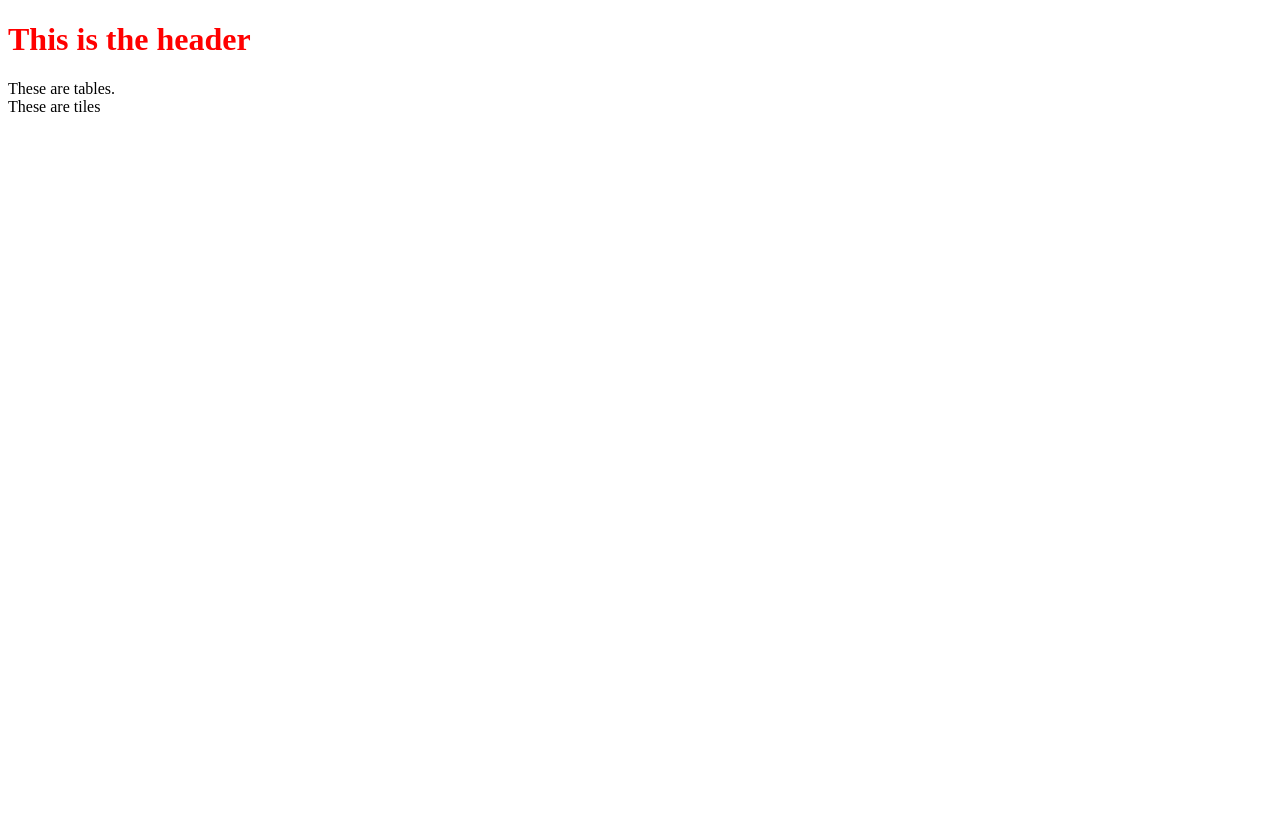
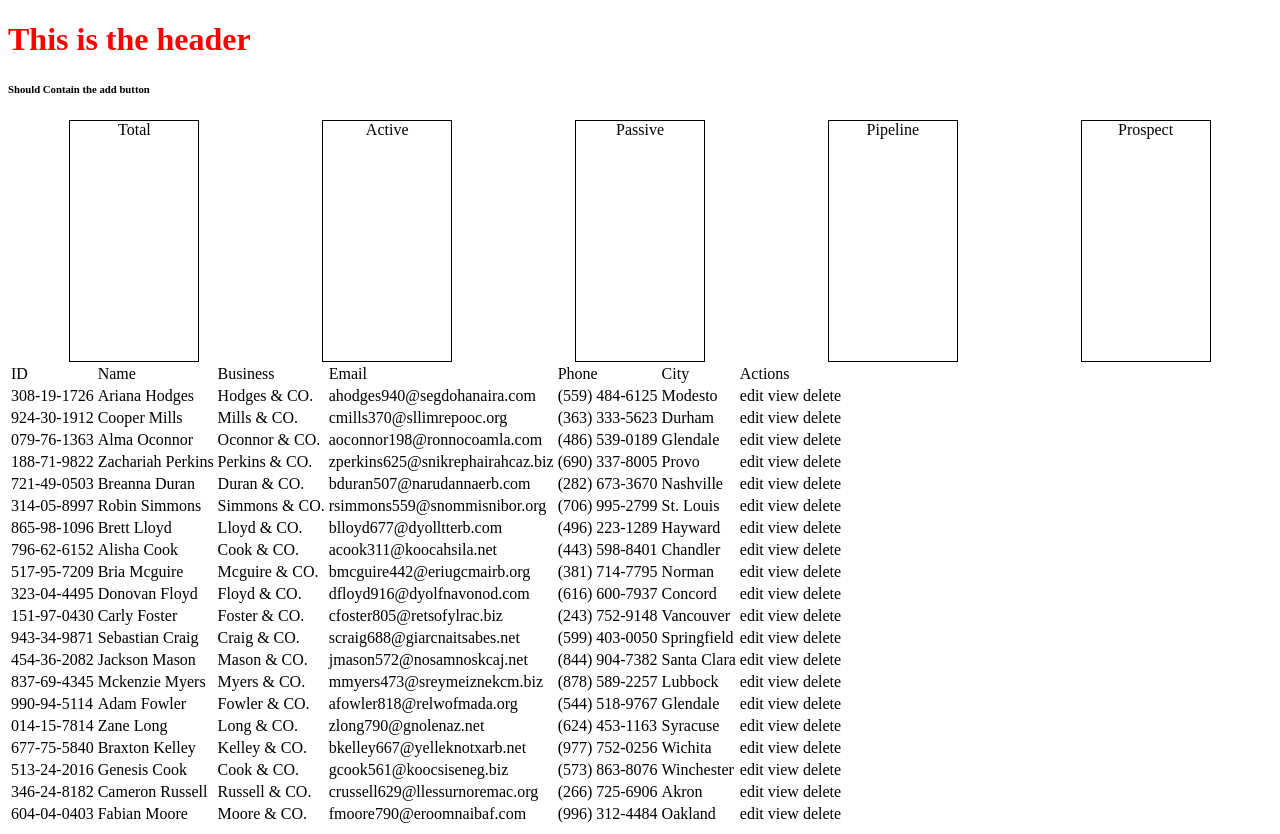
Before and after one commit to Tan-Moy/client_management_app, a React app: page / in a window 1280 px wide. Before the commit the page ends 800 px from the top, so only its background shows below. Built offline with nearby package versions, Linux system fonts and the light colour scheme.

Commit message:
added unstyled tables and  tiles

```diff
--- a/src/actions/action_creator.js
+++ b/src/actions/action_creator.js
@@ -4,11 +4,14 @@ export const CREATE_DATA = "CREATE_DATA";
 export const FETCH_DATA = "FETCH_DATA";
 export const DELETE_DATA = "DELETE_DATA";
 export const EDIT_DATA = "EDIT_DATA";
+export const ARRANGE_DATA = "ARRANGE_DATA";
 
 export function fetchData() {
-    console.log(json);
+    //console.log(json);
     return {
         type: FETCH_DATA,
         payload: json
     };
 }
+
+// export function arrangedData() {}
--- a/src/actions/data.json
+++ b/src/actions/data.json
@@ -1,242 +1,262 @@
 [
     {
-"firstName":"Ariana",
-"lastName":"Hodges",
-"streetAddress":"103 Coolidge Loop",
-"cityName":"Modesto",
-"stateName":"Michigan",
-"zipCode":"56159",
-"phoneNumber":"(559) 484-6125",
-"SSN":"308-19-1726",
-"userName":"arianahodges",
-"email":"ahodges940@segdohanaira.com"
+        "firstName": "Ariana",
+        "lastName": "Hodges",
+        "streetAddress": "103 Coolidge Loop",
+        "cityName": "Modesto",
+        "stateName": "Michigan",
+        "zipCode": "56159",
+        "phoneNumber": "(559) 484-6125",
+        "SSN": "308-19-1726",
+        "userName": "arianahodges",
+        "email": "ahodges940@segdohanaira.com",
+        "status": "active"
     },
     {
-"firstName":"Cooper",
-"lastName":"Mills",
-"streetAddress":"45 East Roosevelt Boulevard",
-"cityName":"Durham",
-"stateName":"North Carolina",
-"zipCode":"08176",
-"phoneNumber":"(363) 333-5623",
-"SSN":"924-30-1912",
-"userName":"coopermills",
-"email":"cmills370@sllimrepooc.org"
+        "firstName": "Cooper",
+        "lastName": "Mills",
+        "streetAddress": "45 East Roosevelt Boulevard",
+        "cityName": "Durham",
+        "stateName": "North Carolina",
+        "zipCode": "08176",
+        "phoneNumber": "(363) 333-5623",
+        "SSN": "924-30-1912",
+        "userName": "coopermills",
+        "email": "cmills370@sllimrepooc.org",
+        "status": "active"
     },
     {
-"firstName":"Alma",
-"lastName":"Oconnor",
-"streetAddress":"75 10th Circle",
-"cityName":"Glendale",
-"stateName":"Oklahoma",
-"zipCode":"94048",
-"phoneNumber":"(486) 539-0189",
-"SSN":"079-76-1363",
-"userName":"almaoconnor",
-"email":"aoconnor198@ronnocoamla.com"
+        "firstName": "Alma",
+        "lastName": "Oconnor",
+        "streetAddress": "75 10th Circle",
+        "cityName": "Glendale",
+        "stateName": "Oklahoma",
+        "zipCode": "94048",
+        "phoneNumber": "(486) 539-0189",
+        "SSN": "079-76-1363",
+        "userName": "almaoconnor",
+        "email": "aoconnor198@ronnocoamla.com",
+        "status": "active"
     },
     {
-"firstName":"Zachariah",
-"lastName":"Perkins",
-"streetAddress":"245 West Beech Alley",
-"cityName":"Provo",
-"stateName":"Idaho",
-"zipCode":"03484",
-"phoneNumber":"(690) 337-8005",
-"SSN":"188-71-9822",
-"userName":"zachariahperkins",
-"email":"zperkins625@snikrephairahcaz.biz"
+        "firstName": "Zachariah",
+        "lastName": "Perkins",
+        "streetAddress": "245 West Beech Alley",
+        "cityName": "Provo",
+        "stateName": "Idaho",
+        "zipCode": "03484",
+        "phoneNumber": "(690) 337-8005",
+        "SSN": "188-71-9822",
+        "userName": "zachariahperkins",
+        "email": "zperkins625@snikrephairahcaz.biz",
+        "status": "active"
     },
     {
-"firstName":"Breanna",
-"lastName":"Duran",
-"streetAddress":"703 Pineapple Alley",
-"cityName":"Nashville",
-"stateName":"Mississippi",
-"zipCode":"37823",
-"phoneNumber":"(282) 673-3670",
-"SSN":"721-49-0503",
-"userName":"breannaduran",
-"email":"bduran507@narudannaerb.com"
+        "firstName": "Breanna",
+        "lastName": "Duran",
+        "streetAddress": "703 Pineapple Alley",
+        "cityName": "Nashville",
+        "stateName": "Mississippi",
+        "zipCode": "37823",
+        "phoneNumber": "(282) 673-3670",
+        "SSN": "721-49-0503",
+        "userName": "breannaduran",
+        "email": "bduran507@narudannaerb.com",
+        "status": "passive"
     },
     {
-"firstName":"Robin",
-"lastName":"Simmons",
-"streetAddress":"606 North Almond Expressway",
-"cityName":"St. Louis",
-"stateName":"Indiana",
-"zipCode":"64493",
-"phoneNumber":"(706) 995-2799",
-"SSN":"314-05-8997",
-"userName":"robinsimmons",
-"email":"rsimmons559@snommisnibor.org"
+        "firstName": "Robin",
+        "lastName": "Simmons",
+        "streetAddress": "606 North Almond Expressway",
+        "cityName": "St. Louis",
+        "stateName": "Indiana",
+        "zipCode": "64493",
+        "phoneNumber": "(706) 995-2799",
+        "SSN": "314-05-8997",
+        "userName": "robinsimmons",
+        "email": "rsimmons559@snommisnibor.org",
+        "status": "passive"
     },
     {
-"firstName":"Brett",
-"lastName":"Lloyd",
-"streetAddress":"668 East 5th Lane",
-"cityName":"Hayward",
-"stateName":"Nebraska",
-"zipCode":"73692",
-"phoneNumber":"(496) 223-1289",
-"SSN":"865-98-1096",
-"userName":"brettlloyd",
-"email":"blloyd677@dyolltterb.com"
+        "firstName": "Brett",
+        "lastName": "Lloyd",
+        "streetAddress": "668 East 5th Lane",
+        "cityName": "Hayward",
+        "stateName": "Nebraska",
+        "zipCode": "73692",
+        "phoneNumber": "(496) 223-1289",
+        "SSN": "865-98-1096",
+        "userName": "brettlloyd",
+        "email": "blloyd677@dyolltterb.com",
+        "status": "passive"
     },
     {
-"firstName":"Alisha",
-"lastName":"Cook",
-"streetAddress":"864 West 3rd Turnpike",
-"cityName":"Chandler",
-"stateName":"Maryland",
-"zipCode":"61572",
-"phoneNumber":"(443) 598-8401",
-"SSN":"796-62-6152",
-"userName":"alishacook",
-"email":"acook311@koocahsila.net"
+        "firstName": "Alisha",
+        "lastName": "Cook",
+        "streetAddress": "864 West 3rd Turnpike",
+        "cityName": "Chandler",
+        "stateName": "Maryland",
+        "zipCode": "61572",
+        "phoneNumber": "(443) 598-8401",
+        "SSN": "796-62-6152",
+        "userName": "alishacook",
+        "email": "acook311@koocahsila.net",
+        "status": "passive"
     },
     {
-"firstName":"Bria",
-"lastName":"Mcguire",
-"streetAddress":"343 Blueberry Highway",
-"cityName":"Norman",
-"stateName":"Colorado",
-"zipCode":"61887",
-"phoneNumber":"(381) 714-7795",
-"SSN":"517-95-7209",
-"userName":"briamcguire",
-"email":"bmcguire442@eriugcmairb.org"
+        "firstName": "Bria",
+        "lastName": "Mcguire",
+        "streetAddress": "343 Blueberry Highway",
+        "cityName": "Norman",
+        "stateName": "Colorado",
+        "zipCode": "61887",
+        "phoneNumber": "(381) 714-7795",
+        "SSN": "517-95-7209",
+        "userName": "briamcguire",
+        "email": "bmcguire442@eriugcmairb.org",
+        "status": "pipeline"
     },
     {
-"firstName":"Donovan",
-"lastName":"Floyd",
-"streetAddress":"128 West Walnut Boulevard",
-"cityName":"Concord",
-"stateName":"Montana",
-"zipCode":"21168",
-"phoneNumber":"(616) 600-7937",
-"SSN":"323-04-4495",
-"userName":"donovanfloyd",
-"email":"dfloyd916@dyolfnavonod.com"
+        "firstName": "Donovan",
+        "lastName": "Floyd",
+        "streetAddress": "128 West Walnut Boulevard",
+        "cityName": "Concord",
+        "stateName": "Montana",
+        "zipCode": "21168",
+        "phoneNumber": "(616) 600-7937",
+        "SSN": "323-04-4495",
+        "userName": "donovanfloyd",
+        "email": "dfloyd916@dyolfnavonod.com",
+        "status": "pipeline"
     },
     {
-"firstName":"Carly",
-"lastName":"Foster",
-"streetAddress":"92 Hill Boulevard",
-"cityName":"Vancouver",
-"stateName":"South Dakota",
-"zipCode":"64193",
-"phoneNumber":"(243) 752-9148",
-"SSN":"151-97-0430",
-"userName":"carlyfoster",
-"email":"cfoster805@retsofylrac.biz"
+        "firstName": "Carly",
+        "lastName": "Foster",
+        "streetAddress": "92 Hill Boulevard",
+        "cityName": "Vancouver",
+        "stateName": "South Dakota",
+        "zipCode": "64193",
+        "phoneNumber": "(243) 752-9148",
+        "SSN": "151-97-0430",
+        "userName": "carlyfoster",
+        "email": "cfoster805@retsofylrac.biz",
+        "status": "pipeline"
     },
     {
-"firstName":"Sebastian",
-"lastName":"Craig",
-"streetAddress":"251 10th Boulevard",
-"cityName":"Springfield",
-"stateName":"California",
-"zipCode":"77931",
-"phoneNumber":"(599) 403-0050",
-"SSN":"943-34-9871",
-"userName":"sebastiancraig",
-"email":"scraig688@giarcnaitsabes.net"
+        "firstName": "Sebastian",
+        "lastName": "Craig",
+        "streetAddress": "251 10th Boulevard",
+        "cityName": "Springfield",
+        "stateName": "California",
+        "zipCode": "77931",
+        "phoneNumber": "(599) 403-0050",
+        "SSN": "943-34-9871",
+        "userName": "sebastiancraig",
+        "email": "scraig688@giarcnaitsabes.net",
+        "status": "pipeline"
     },
     {
-"firstName":"Jackson",
-"lastName":"Mason",
-"streetAddress":"342 Taft Street",
-"cityName":"Santa Clara",
-"stateName":"Connecticut",
-"zipCode":"74464",
-"phoneNumber":"(844) 904-7382",
-"SSN":"454-36-2082",
-"userName":"jacksonmason",
-"email":"jmason572@nosamnoskcaj.net"
+        "firstName": "Jackson",
+        "lastName": "Mason",
+        "streetAddress": "342 Taft Street",
+        "cityName": "Santa Clara",
+        "stateName": "Connecticut",
+        "zipCode": "74464",
+        "phoneNumber": "(844) 904-7382",
+        "SSN": "454-36-2082",
+        "userName": "jacksonmason",
+        "email": "jmason572@nosamnoskcaj.net",
+        "status": "pipeline"
     },
     {
-"firstName":"Mckenzie",
-"lastName":"Myers",
-"streetAddress":"470 Buchanan Avenue",
-"cityName":"Lubbock",
-"stateName":"Alabama",
-"zipCode":"51180",
-"phoneNumber":"(878) 589-2257",
-"SSN":"837-69-4345",
-"userName":"mckenziemyers",
-"email":"mmyers473@sreymeiznekcm.biz"
+        "firstName": "Mckenzie",
+        "lastName": "Myers",
+        "streetAddress": "470 Buchanan Avenue",
+        "cityName": "Lubbock",
+        "stateName": "Alabama",
+        "zipCode": "51180",
+        "phoneNumber": "(878) 589-2257",
+        "SSN": "837-69-4345",
+        "userName": "mckenziemyers",
+        "email": "mmyers473@sreymeiznekcm.biz",
+        "status": "pipeline"
     },
     {
-"firstName":"Adam",
-"lastName":"Fowler",
-"streetAddress":"425 East Willow Road",
-"cityName":"Glendale",
-"stateName":"Michigan",
-"zipCode":"08013",
-"phoneNumber":"(544) 518-9767",
-"SSN":"990-94-5114",
-"userName":"adamfowler",
-"email":"afowler818@relwofmada.org"
+        "firstName": "Adam",
+        "lastName": "Fowler",
+        "streetAddress": "425 East Willow Road",
+        "cityName": "Glendale",
+        "stateName": "Michigan",
+        "zipCode": "08013",
+        "phoneNumber": "(544) 518-9767",
+        "SSN": "990-94-5114",
+        "userName": "adamfowler",
+        "email": "afowler818@relwofmada.org",
+        "status": "pipeline"
     },
     {
-"firstName":"Zane",
-"lastName":"Long",
-"streetAddress":"831 West Grapes Lane",
-"cityName":"Syracuse",
-"stateName":"Pennsylvania",
-"zipCode":"71605",
-"phoneNumber":"(624) 453-1163",
-"SSN":"014-15-7814",
-"userName":"zanelong",
-"email":"zlong790@gnolenaz.net"
+        "firstName": "Zane",
+        "lastName": "Long",
+        "streetAddress": "831 West Grapes Lane",
+        "cityName": "Syracuse",
+        "stateName": "Pennsylvania",
+        "zipCode": "71605",
+        "phoneNumber": "(624) 453-1163",
+        "SSN": "014-15-7814",
+        "userName": "zanelong",
+        "email": "zlong790@gnolenaz.net",
+        "status": "pipeline"
     },
     {
-"firstName":"Braxton",
-"lastName":"Kelley",
-"streetAddress":"203 2nd Terrace",
-"cityName":"Wichita",
-"stateName":"Louisiana",
-"zipCode":"35437",
-"phoneNumber":"(977) 752-0256",
-"SSN":"677-75-5840",
-"userName":"braxtonkelley",
-"email":"bkelley667@yelleknotxarb.net"
+        "firstName": "Braxton",
+        "lastName": "Kelley",
+        "streetAddress": "203 2nd Terrace",
+        "cityName": "Wichita",
+        "stateName": "Louisiana",
+        "zipCode": "35437",
+        "phoneNumber": "(977) 752-0256",
+        "SSN": "677-75-5840",
+        "userName": "braxtonkelley",
+        "email": "bkelley667@yelleknotxarb.net",
+        "status": "prospect"
     },
     {
-"firstName":"Genesis",
-"lastName":"Cook",
-"streetAddress":"323 West Lakeview Loop",
-"cityName":"Winchester",
-"stateName":"Mississippi",
-"zipCode":"29446",
-"phoneNumber":"(573) 863-8076",
-"SSN":"513-24-2016",
-"userName":"genesiscook",
-"email":"gcook561@koocsiseneg.biz"
+        "firstName": "Genesis",
+        "lastName": "Cook",
+        "streetAddress": "323 West Lakeview Loop",
+        "cityName": "Winchester",
+        "stateName": "Mississippi",
+        "zipCode": "29446",
+        "phoneNumber": "(573) 863-8076",
+        "SSN": "513-24-2016",
+        "userName": "genesiscook",
+        "email": "gcook561@koocsiseneg.biz",
+        "status": "prospect"
     },
     {
-"firstName":"Cameron",
-"lastName":"Russell",
-"streetAddress":"733 Carter Terrace",
-"cityName":"Akron",
-"stateName":"Massachusetts",
-"zipCode":"01466",
-"phoneNumber":"(266) 725-6906",
-"SSN":"346-24-8182",
-"userName":"cameronrussell",
-"email":"crussell629@llessurnoremac.org"
+        "firstName": "Cameron",
+        "lastName": "Russell",
+        "streetAddress": "733 Carter Terrace",
+        "cityName": "Akron",
+        "stateName": "Massachusetts",
+        "zipCode": "01466",
+        "phoneNumber": "(266) 725-6906",
+        "SSN": "346-24-8182",
+        "userName": "cameronrussell",
+        "email": "crussell629@llessurnoremac.org",
+        "status": "prospect"
     },
     {
-"firstName":"Fabian",
-"lastName":"Moore",
-"streetAddress":"469 East Lake Highway",
-"cityName":"Oakland",
-"stateName":"Montana",
-"zipCode":"46630",
-"phoneNumber":"(996) 312-4484",
-"SSN":"604-04-0403",
-"userName":"fabianmoore",
-"email":"fmoore790@eroomnaibaf.com"
+        "firstName": "Fabian",
+        "lastName": "Moore",
+        "streetAddress": "469 East Lake Highway",
+        "cityName": "Oakland",
+        "stateName": "Montana",
+        "zipCode": "46630",
+        "phoneNumber": "(996) 312-4484",
+        "SSN": "604-04-0403",
+        "userName": "fabianmoore",
+        "email": "fmoore790@eroomnaibaf.com",
+        "status": "prospect"
     }
 ]
--- a/src/components/body.js
+++ b/src/components/body.js
@@ -8,8 +8,8 @@ import Tables from "./tables";
 
 const Body = () => (
     <div>
+        <Route exact path="/" component={Tiles} />
         <Route exact path="/" component={Tables} />
-        <Route exact path="/" component={Tiles} />
         <Route path="/tables/bello/" component={Tables} />
     </div>
 );
--- a/src/components/header.js
+++ b/src/components/header.js
@@ -5,6 +5,7 @@ export default class Header extends Component {
         return (
             <div>
                 <h1>This is the header</h1>
+                <h6>Should Contain the add button</h6>
             </div>
         );
     }
--- a/src/components/tables.js
+++ b/src/components/tables.js
@@ -2,16 +2,83 @@ import React, { Component } from "react";
 import { fetchData } from "../actions/action_creator";
 import { connect } from "react-redux";
 
-export default class Tables extends Component {
+class Tables extends Component {
   constructor(props) {
     super(props);
+
+    this.showData = this.showData.bind(this);
+  }
+
+  componentWillMount() {
+    this.props.fetchData();
+  }
+
+  showData(item) {
+    let id = item.SSN;
+    let name = `${item.firstName} ${item.lastName}`;
+    let bName = `${item.lastName} & CO.`;
+    let email = item.email;
+    let phone = item.phoneNumber;
+    let city = item.cityName;
+    //console.log(bName);
+    return (
+      <tr key={id}>
+        <td>{id}</td>
+        <td>{name}</td>
+        <td>{bName}</td>
+        <td>{email}</td>
+        <td>{phone}</td>
+        <td>{city}</td>
+        <td>
+          <span>edit </span>
+          <span>view </span>
+          <span>delete </span>
+        </td>
+      </tr>
+    );
   }
 
   render() {
+    if (!this.props.customers) {
       return (
         <div>
-                These are tables.
+          <table>
+            <thead>
+              <tr>
+                <td id="spinner">Loading..</td>
+              </tr>
+            </thead>
+          </table>
+        </div>
+      );
+    }
+
+    return (
+      <div>
+        <table>
+          <thead>
+            <tr>
+              <td>ID</td>
+              <td>Name</td>
+              <td>Business</td>
+              <td>Email</td>
+              <td>Phone</td>
+              <td>City</td>
+              <td>Actions</td>
+            </tr>
+          </thead>
+          <tbody>
+            {this.props.customers.map(this.showData)}
+          </tbody>
+        </table>
       </div>
     );
   }
 }
+
+function mapStateToProps(state) {
+  console.log("Recent: ", { customers: state.data[0] });
+  return { customers: state.data[0] };
+}
+
+export default connect(mapStateToProps, { fetchData })(Tables);
--- a/src/components/tiles.js
+++ b/src/components/tiles.js
@@ -1,11 +1,15 @@
 import React, { Component } from "react";
 
 export default class Tiles extends Component {
-    render() {
-        return (
-            <div>
-                These are tiles
-            </div>
-        );
-    }
+  render() {
+    return (
+      <div id="tiles">
+        <div>Total</div>
+        <div>Active</div>
+        <div>Passive</div>
+        <div>Pipeline</div>
+        <div>Prospect</div>
+      </div>
+    );
+  }
 }
--- a/src/reducers/data_reducer.js
+++ b/src/reducers/data_reducer.js
@@ -6,6 +6,7 @@ import {
 } from "../actions/action_creator";
 
 export default function(state = [], action) {
+    //console.log(action.payload);
     switch (action.type) {
         case FETCH_DATA:
             return [...state, action.payload];
--- a/src/root.js
+++ b/src/root.js
@@ -9,7 +9,7 @@ import { BrowserRouter } from "react-router-dom";
 import Dashboard from "./components/dashboard";
 
 const store = createStore(rootReducer);
-console.log(store);
+//console.log(store);
 
 ReactDOM.render(
     <Provider store={store}>
--- a/src/root.scss
+++ b/src/root.scss
@@ -1,6 +1,25 @@
-body{
+body {
     background-color: white;
-    h1{
+    h1 {
         color: red;
     }
 }
+
+#tiles {
+    display: -webkit-box;
+    display: -ms-flexbox;
+    display: flex;
+    -ms-flex-pack: distribute;
+    -webkit-box-pack: justify;
+    -ms-flex-pack: justify;
+    justify-content: space-around;
+    -webkit-box-align: center;
+    -ms-flex-align: center;
+    align-items: center;
+    div {
+        width: 10vw;
+        height: 30vh;
+        border: 1px solid black;
+        text-align: center;
+    }
+}
```
Lines whose indentation alone changed are shown as unchanged.
